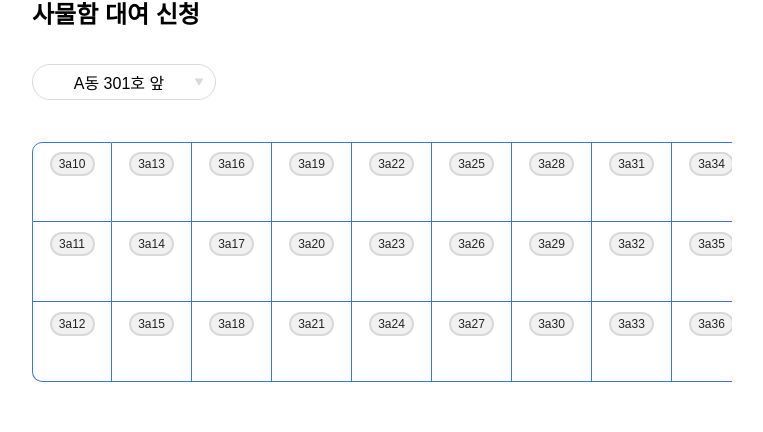
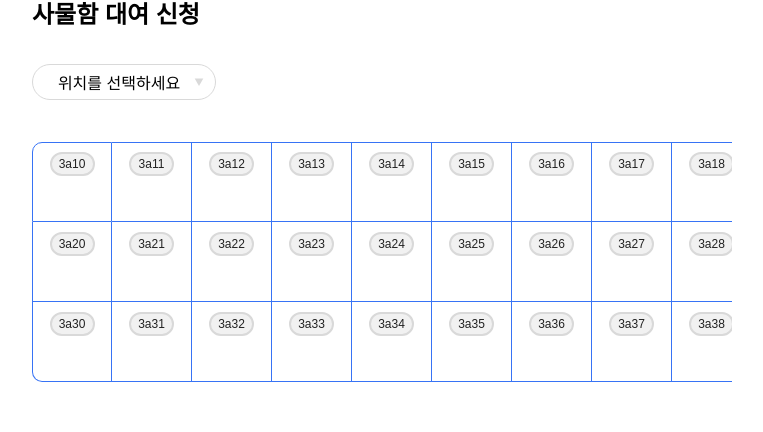
Before and after one commit to KU-CSE-LINK/Linker-Frontend, a React (Vite) app: page /locker in a window 1280 px wide. Shown: the part 227-659 px from the top of the page, without its empty margins (258-1021 px from the left). Built offline with nearby package versions, Linux system fonts and the light colour scheme.

Commit message:
feat: locker 화면 구현

```diff
--- a/src/pages/locker/Locker.jsx
+++ b/src/pages/locker/Locker.jsx
@@ -1,12 +1,12 @@
-import { useState } from 'react';
 import { Container, Title, SubTitle, LocationSelect, Bottom } from './Locker.styles.jsx';
 import polygonBottom from '../../assets/polygonBottom.svg';
-// import polygonTop from "../../assets/polygonTop.svg";
-
 import ActionButton from '../../components/button/ActionButton.jsx';
 import Footer from '../../components/footer/footer.jsx';
 import { locations, getLocationPartition } from './constant/Location.js';
 import LockerGrid from './component/LockerGrid.jsx';
+import { useRecoilState } from 'recoil';
+import { selectedLockerState, selectedLocationState} from './recoil/selectedLockerState.js';
+import { useNavigate } from 'react-router-dom';
 
 const dummyLockers = Array.from({ length: 30 }, (_, i) => ({
   number: `3a${10 + i}`,
@@ -14,23 +14,34 @@ const dummyLockers = Array.from({ length: 30 }, (_, i) => ({
 }));
 
 export default function Locker() {
-  const [selectedLocation, setSelectedLocation] = useState(locations[0].name);
-  const [selectedLocker, setSelectedLocker] = useState(null);
+const navigate = useNavigate();
+  const [selectedLocation, setSelectedLocation] = useRecoilState(selectedLocationState);
+  const [selectedLocker, setSelectedLocker] = useRecoilState(selectedLockerState);
   const locationNames = locations.map((loc) => loc.name);
-  const handleSelectLocker = (number) => () => {
-    setSelectedLocker(number);
+  const handleSelectLocker = (locker) => () => {
+	console.log(locker);
+    setSelectedLocker(locker);
   };
+  const handleSubmit = () => {
+	console.log(selectedLocker);
+		console.log(selectedLocation);
+
+    if (selectedLocker && selectedLocation) {
+      navigate(`/rental/locker`);
+    }
+  };
+
   return (
     <Container>
       <Title>LINKER</Title>
       <SubTitle>사물함 대여 신청</SubTitle>
       <LocationSelect>
         <div />
-        <div>{selectedLocation}</div>
+        <div>{selectedLocation ? selectedLocation.name : '위치를 선택하세요'}</div>
         <img src={polygonBottom} alt="select icon" />
         <select
-          value={selectedLocation}
-          onChange={(e) => setSelectedLocation(e.target.value)}
+          value={selectedLocation ? selectedLocation.name : ''}
+          onChange={(e) => setSelectedLocation(locations.find((loc) => loc.name === e.target.value))}
           style={{
             position: 'absolute',
             left: 0,
@@ -57,7 +68,7 @@ export default function Locker() {
         maxPer={getLocationPartition(selectedLocation)?.number || 3}
       />
       <Bottom>
-        <ActionButton>대여 신청하기</ActionButton>
+        <ActionButton onClick={handleSubmit}>대여 신청하기</ActionButton>
       </Bottom>
       <Footer />
     </Container>
--- a/src/pages/locker/component/LockerGrid.jsx
+++ b/src/pages/locker/component/LockerGrid.jsx
@@ -12,6 +12,8 @@ export default function LockerGrid({ lockers, selectedLocker, onSelect, maxPer,
       {rows.map((row, rowIdx) => (
         <div key={rowIdx} style={{ display: 'flex' }}>
               {row.map((locker, idx) => {
+                if (!locker) return null;
+
                 const isTopLeft = rowIdx === 0 && idx === 0;
                 const isTopRight = rowIdx === 0 && idx === row.length - 1;
                 const isBottomLeft = rowIdx === rows.length - 1 && idx === 0;
@@ -19,19 +21,21 @@ export default function LockerGrid({ lockers, selectedLocker, onSelect, maxPer,
                 return (
                   <LockerCell
                     key={locker.number}
-                disabled={locker.status === 'disabled'}
-                selected={selectedLocker === locker.number}
-                onClick={locker.status === 'available' ? onSelect(locker.number) : null}
-                isFirstCol={idx === 0}
-                isFirstRow={rowIdx === 0}
-                isLastCol={idx === row.length - 1}
-                isLastRow={rowIdx === rows.length - 1}
-                isTopLeft={isTopLeft}
-                isTopRight={isTopRight}
-                isBottomLeft={isBottomLeft}
-                isBottomRight={isBottomRight}
+                    disabled={locker.status === "disabled"}
+                    selected={selectedLocker && selectedLocker.number === locker.number}
+                    onClick={locker.status === "available" ?onSelect(locker) : null}
+                    $isFirstCol={idx === 0}
+                    $isFirstRow={rowIdx === 0}
+                    $isLastCol={idx === row.length - 1}
+                    $isLastRow={rowIdx === rows.length - 1}
+                    $isTopLeft={isTopLeft}
+                    $isTopRight={isTopRight}
+                    $isBottomLeft={isBottomLeft}
+                    $isBottomRight={isBottomRight}
                   >
-                <LockerNumber>{locker.number}</LockerNumber>
+                    <LockerNumber>
+                      {locker.number}
+                    </LockerNumber>
                   </LockerCell>
                 );
               })}
--- a/src/pages/locker/component/LockerGrid.styles.jsx
+++ b/src/pages/locker/component/LockerGrid.styles.jsx
@@ -24,14 +24,14 @@ export const LockerCell = styled.button`
   display: flex;
   align-items: center;
   justify-content: center;
-  border-left: ${({ isFirstCol }) => (isFirstCol ? '1px solid #3773f5' : 'none')};
-  border-top: ${({ isFirstRow }) => (isFirstRow ? '1px solid #3773f5' : 'none')};
-  border-radius: ${({ isTopLeft, isTopRight, isBottomLeft, isBottomRight }) => {
-    if (isTopLeft) return '10px 0 0 0';
-    if (isTopRight) return '0 10px 0 0';
-    if (isBottomLeft) return '0 0 0 10px';
-    if (isBottomRight) return '0 0 10px 0';
-    return '0';
+  border-left: ${({ $isFirstCol }) => ($isFirstCol ? '1px solid #3773f5' : 'none')};
+  border-top: ${({ $isFirstRow }) => ($isFirstRow ? '1px solid #3773f5' : 'none')};
+  border-radius: ${({ $isTopLeft, $isTopRight, $isBottomLeft, $isBottomRight }) => {
+    const tl = $isTopLeft ? '10px' : '0';
+    const tr = $isTopRight ? '10px' : '0';
+    const br = $isBottomRight ? '10px' : '0';
+    const bl = $isBottomLeft ? '10px' : '0';
+    return `${tl} ${tr} ${br} ${bl}`;
   }};
 `;
 
```
Lines whose indentation alone changed are shown as unchanged.
